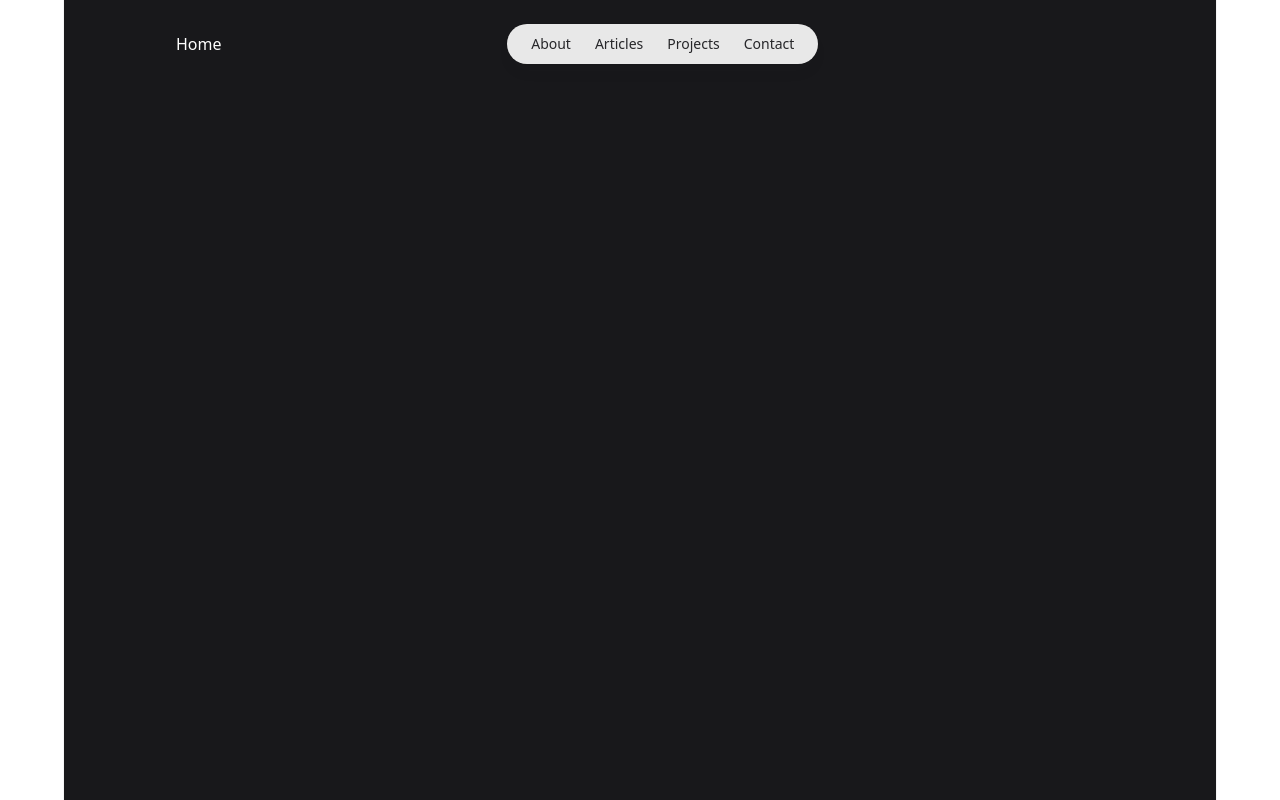
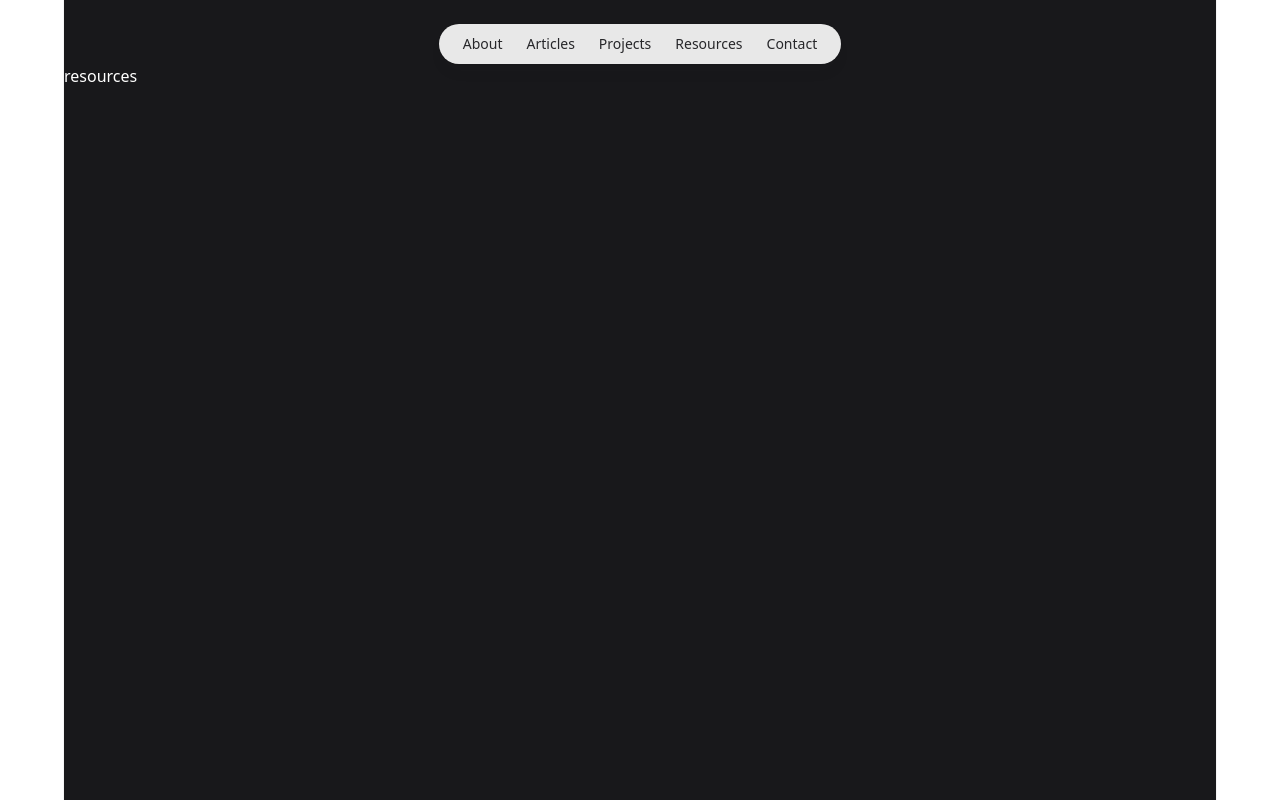
Before and after one commit to mchhour31/portfolio, a React (Create React App) app: page /resources in a window 1280 px wide. Built offline with nearby package versions, Linux system fonts and the light colour scheme.

Commit message:
fixed bugs

```diff
--- a/src/App.tsx
+++ b/src/App.tsx
@@ -8,6 +8,7 @@ import About from './components/About';
 import Projects from './components/Projects';
 import Articles from './components/Articles';
 import Contact from './components/Contact';
+import Resources from './components/Resources';
 
 
 function App() {
@@ -23,6 +24,7 @@ function App() {
               <Route path='/about' element={<About />} />
               <Route path='/projects' element={<Projects />} />
               <Route path='/articles' element={<Articles />} />
+              <Route path='/resources' element={<Resources />} />
               <Route path='/contact-me' element={<Contact />} />
 
             </Routes>
--- a/src/components/Header.tsx
+++ b/src/components/Header.tsx
@@ -1,5 +1,13 @@
-import {BrowserRouter as Router, Route, Routes } from 'react-router-dom';
-import About from './About';
+import { BrowserRouter as Router, Routes, Route } from "react-router-dom";
+
+const HomeButton = () => {
+    return (
+        <a aria-label="Home" className="pointer-events-auto text-white font-medium" href="/">
+          Home
+        </a>
+    )
+
+}
 
 const Header = () => {
     return (
@@ -8,10 +16,12 @@ const Header = () => {
                 <div className="relative px-4 sm:px-8 lg:px-20">
                     <div className="mx-auto max-w-7xl lg:max-w-5xl">
                         <div className="relative flex items-center">
-                            <a aria-label="Home" className="pointer-events-auto text-white font-medium" href="/">
-                                Home
-                            </a>
-                            <>
+                                <Router>
+                                    <Routes>
+                                        <Route path='/' element={<HomeButton />} />
+                                    </Routes>
+                                </Router>
+
                                 <div className="flex flex-1 justify-end md:justify-center">
                                     <nav className="pointer-events-auto md:block">
                                             <ul className="flex rounded-full bg-white/90 px-3 text-sm font-medium text-zinc-800 shadow-lg shadow-zinc-800/5 ring-1 ring-zinc-900/5 backdrop-blur dark:bg-zinc-800/90 dark:text-zinc-200 dark:ring-white/10 ">
@@ -19,12 +29,13 @@ const Header = () => {
                                                 <a className="relative block px-3 py-2 transition hover:text-teal-500 dark:hover:text-teal-400" href="/about">About</a>
                                                 <a className="relative block px-3 py-2 transition hover:text-teal-500 dark:hover:text-teal-400" href="/articles">Articles</a>
                                                 <a className="relative block px-3 py-2 transition hover:text-teal-500 dark:hover:text-teal-400" href="/projects">Projects</a>
+                                                <a className="relative block px-3 py-2 transition hover:text-teal-500 dark:hover:text-teal-400" href="/resources">Resources</a>
                                                 <a className="relative block px-3 py-2 transition hover:text-teal-500 dark:hover:text-teal-400" href="/contact-me">Contact</a>
 
                                             </ul>
                                     </nav>
                             </div>
-                            </>
+
                         </div>
                     </div>
                 </div >
--- a/src/components/Introduction.tsx
+++ b/src/components/Introduction.tsx
@@ -9,7 +9,7 @@ const Introduction = () => {
                         <div className="mx-auto max-w-2xl lg:max-w-5xl">
                             <div className="max-w-2xl">
                                 <h1 className="text-4xl font-bold tracking-tight text-white dark:text-zinc-100 sm:text-5xl">Hello world,</h1>
-                                <p className="mt-6 text-base text-zinc-600 dark:text-zinc-400">I’m Maron, a software designer and aspiring data scientised based in Auckland, New Zealand. I’m the founder and CEO of Planetaria, where we develop technologies that empower regular people to explore space on their own terms.</p>
+                                <p className="mt-6 text-base text-zinc-600 dark:text-zinc-400">I’m Marlon, a software engineer and aspiring data scientist based in Auckland, New Zealand. Passionate about web technologies, and building the future, currently seeking out Internship opportunities.</p>
                                 <div className="mt-6 flex gap-6">
                                     <a href="https://twitter.com">
                                         <TwitterIcon className="h-6 w-6 fill-zinc-500 transition group-hover:fill-zinc-600 dark:fill-zinc-400 dark:group-hover:fill-zinc-300" />
--- /dev/null
+++ b/src/components/Resources.tsx
@@ -0,0 +1,9 @@
+const Resources = () => {
+    return (
+        <h1 className="text-white">
+            resources
+        </h1>
+     );
+}
+
+export default Resources;
```
